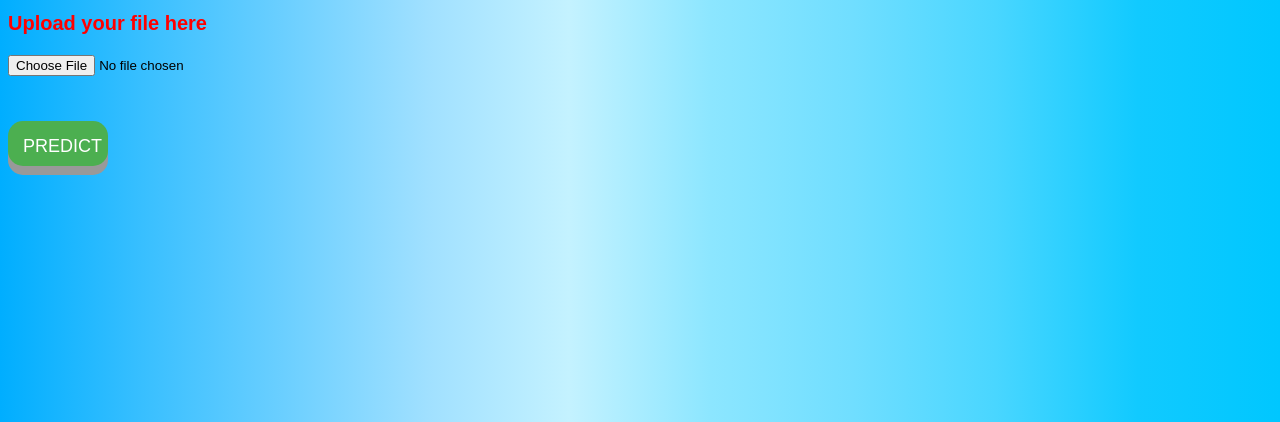
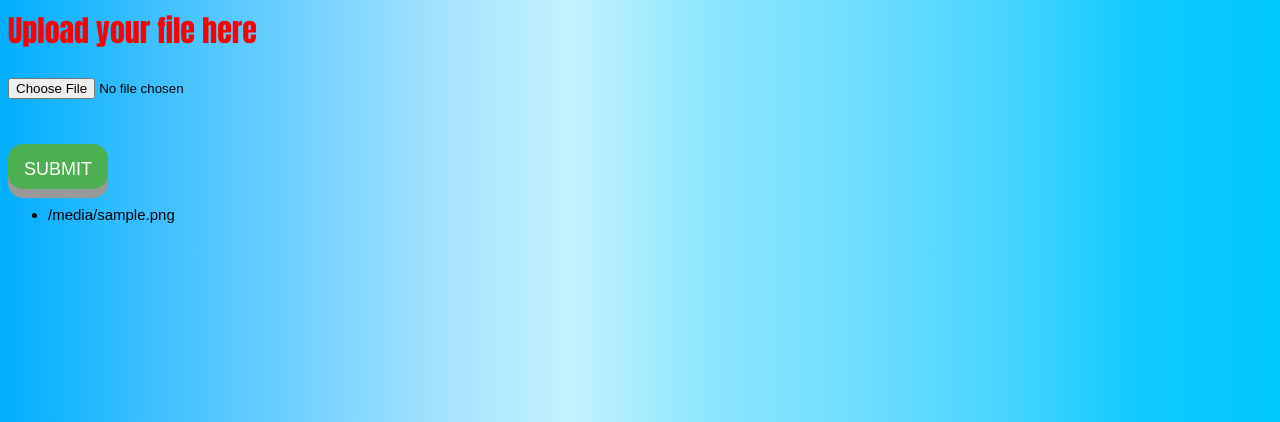
Before and after one commit to ShivanshGaur6096/SpamCommentDetection, a Flask app: template templates/upload.html in a window 1280 px wide. Shown: the top 422 px of the page. Run offline with Flask 2, Linux system fonts and the light colour scheme; the template is opened without the code that fills it: most values are stand-ins (such as "Sample title", 1, 10 or a date in 2020); parts of the project's set-up code (start-up, migrations or seed data) failed here and were passed over.

Commit message:
Update upload.html

```diff
--- a/templates/upload.html
+++ b/templates/upload.html
@@ -3,10 +3,20 @@
 <link rel="stylesheet" type="text/css" href="{{ url_for('static', filename='css/styles.css') }}">
 </head>
    <body>
-      <form action = "{{ url_for('predict')}}" method = "POST" enctype = "multipart/form-data">
-      <h2 style="color:red;font-size:20;text-align: left;">Upload your file here</h2>
+      <form action = "http://localhost:5000/uploader" method = "POST" enctype = "multipart/form-data">
+      <h2 style="color:red; font-family:Impact; font-size:30px; text-align: left;">Upload your file here</h2>
          <input type = "file" name = "file" /><br><br><br>
-         <input type="submit" class="btn-info" value="PREDICT">
+         <input type="submit" class="btn-info" value="SUBMIT">
       </form>
+
+      {% if msg !=null %}
+      <p style="color:green">{{msg}}</p>
+      {%endif%}
+
+      <ul>
+      {% for f in files %}
+      <li>{{f}}</li>
+      {% endfor %}
+      </ul>
    </body>
 </html>
```
